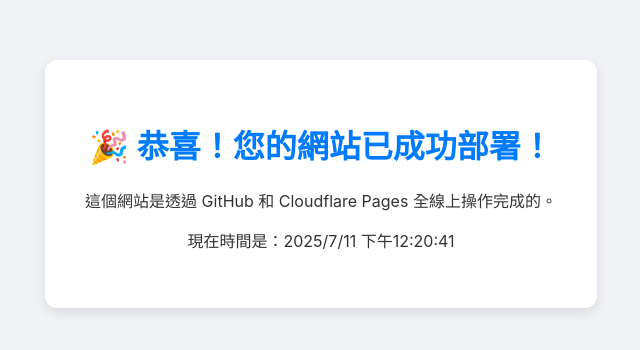
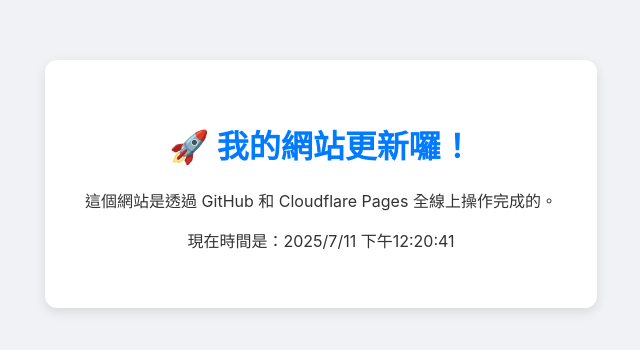
Before and after one commit to chihung1024/stockbacktest, a plain HTML site: page index.html in a window 1280 px wide. Shown: the part 216-566 px from the top of the page, without its empty margins (319-959 px from the left). Drawn offline with Linux system fonts and the light colour scheme.

Commit message:
Update index.html

```diff
--- a/index.html
+++ b/index.html
@@ -29,7 +29,7 @@
 </head>
 <body>
     <div class="container">
-        <h1>🎉 恭喜！您的網站已成功部署！</h1>
+        <h1>🚀 我的網站更新囉！</h1>
         <p>這個網站是透過 GitHub 和 Cloudflare Pages 全線上操作完成的。</p>
         <p>現在時間是：<span id="time"></span></p>
     </div>
```
